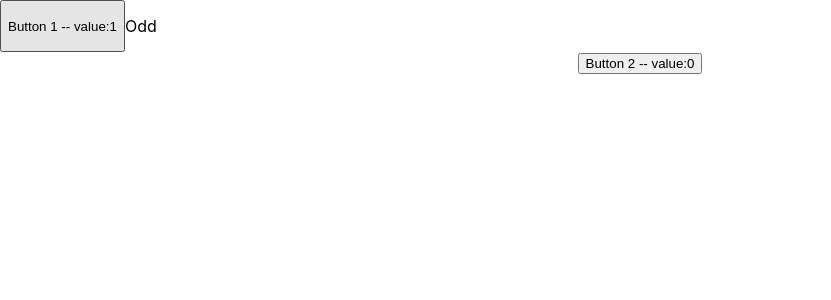
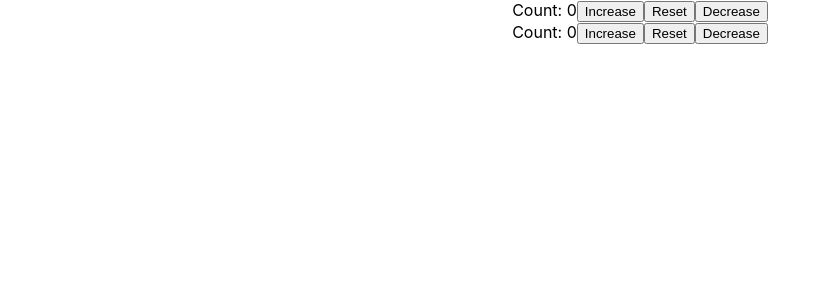
Before and after one commit to Deeptrootech/ReactJs, a React (Create React App) app: page / in a window 1280 px wide. Shown: the top 300 px of the page, without its empty margins (0-831 px from the left). Built offline with nearby package versions, Linux system fonts and the light colour scheme.

Commit message:
[ADD] -- custom hooks

```diff
--- a/src/App.js
+++ b/src/App.js
@@ -8,6 +8,10 @@ import UseContextHook from "./components/UseContextHook";
 import FetchDataAPI from "./components/FetchDataAPI";
 import ParentComponent from "./components/CallBackHook/ParentComponent";
 import UseMemo from "./components/UseMemo";
+import UpdateDOMTitleOne from "./components/CustomHooks/UpdateDOMTitleOne";
+import UpdateDOMTitleTwo from "./components/CustomHooks/UpdateDOMTitleTwo";
+import CounterOne from "./components/CustomHooks/CounterOne";
+import CounterTwo from "./components/CustomHooks/CounterTwo";
 
 function App() {
   return (
@@ -20,7 +24,11 @@ function App() {
       {/* <UseContextHook /> */}
       {/* <FetchDataAPI /> */}
       {/* <ParentComponent /> */}
-      <UseMemo />
+      {/* <UseMemo /> */}
+      {/* <UpdateDOMTitleOne /> */}
+      {/* <UpdateDOMTitleTwo /> */}
+      <CounterOne />
+      <CounterTwo />
     </div>
   );
 }
--- /dev/null
+++ b/src/Hooks/useCounter.js
@@ -0,0 +1,22 @@
+import { useState } from 'react'
+
+function useCounter() {
+  const [coount, setcount] = useState(0);
+
+  const handleIncrease = () => {
+    console.log("handleIncrease");
+    setcount(coount + 1);
+  };
+  const handleReset = () => {
+    console.log("handleReset");
+    setcount(0);
+  };
+  const handleDecrease = () => {
+    console.log("handleDecrease");
+    setcount(coount - 1);
+  };
+
+  return [coount, handleIncrease, handleDecrease, handleReset]
+}
+
+export default useCounter
--- /dev/null
+++ b/src/Hooks/useUpdateDOMTitle.js
@@ -0,0 +1,9 @@
+import { useEffect } from 'react'
+
+function useUpdateDOMTitle(count) {
+  useEffect(() => {
+    document.title = `Count : ${count}`
+  }, [count])
+}
+
+export default useUpdateDOMTitle
--- /dev/null
+++ b/src/components/CustomHooks/CounterOne.js
@@ -0,0 +1,17 @@
+import React from "react";
+import useCounter from "../../Hooks/useCounter";
+
+function CounterOne() {
+  // increase decrease reset
+  const [coount, Increase, Decrease, Reset] = useCounter();
+  return (
+    <div>
+      Count: {coount}
+      <button onClick={Increase}>Increase</button>
+      <button onClick={Reset}>Reset</button>
+      <button onClick={Decrease}>Decrease</button>
+    </div>
+  );
+}
+
+export default CounterOne;
--- /dev/null
+++ b/src/components/CustomHooks/CounterTwo.js
@@ -0,0 +1,17 @@
+import React from "react";
+import useCounter from "../../Hooks/useCounter";
+
+function CounterTwo() {
+  // increase decrease reset
+  const [coount, Increase, Decrease, Reset] = useCounter();
+  return (
+    <div>
+      Count: {coount}
+      <button onClick={Increase}>Increase</button>
+      <button onClick={Reset}>Reset</button>
+      <button onClick={Decrease}>Decrease</button>
+    </div>
+  );
+}
+
+export default CounterTwo;
--- /dev/null
+++ b/src/components/CustomHooks/UpdateDOMTitleOne.js
@@ -0,0 +1,17 @@
+import React, { useEffect, useState } from "react";
+import useUpdateDOMTitle from "../../Hooks/useUpdateDOMTitle";
+
+function UpdateDOMTitleOne() {
+  const [count, setcount] = useState(0);
+  const IncreaseCount = () => {
+    setcount(count + 1);
+  };
+  useUpdateDOMTitle(count)
+  return (
+    <div>
+      <button onClick={IncreaseCount}>{count}</button>
+    </div>
+  );
+}
+
+export default UpdateDOMTitleOne;
--- /dev/null
+++ b/src/components/CustomHooks/UpdateDOMTitleTwo.js
@@ -0,0 +1,17 @@
+import React, { useEffect, useState } from "react";
+import useUpdateDOMTitle from "../../Hooks/useUpdateDOMTitle";
+
+function UpdateDOMTitleTwo() {
+  const [count, setcount] = useState(0);
+  const IncreaseCount = () => {
+    setcount(count + 1);
+  };
+  useUpdateDOMTitle(count)
+  return (
+    <div>
+      <button onClick={IncreaseCount}>{count}</button>
+    </div>
+  );
+}
+
+export default UpdateDOMTitleTwo;
```
